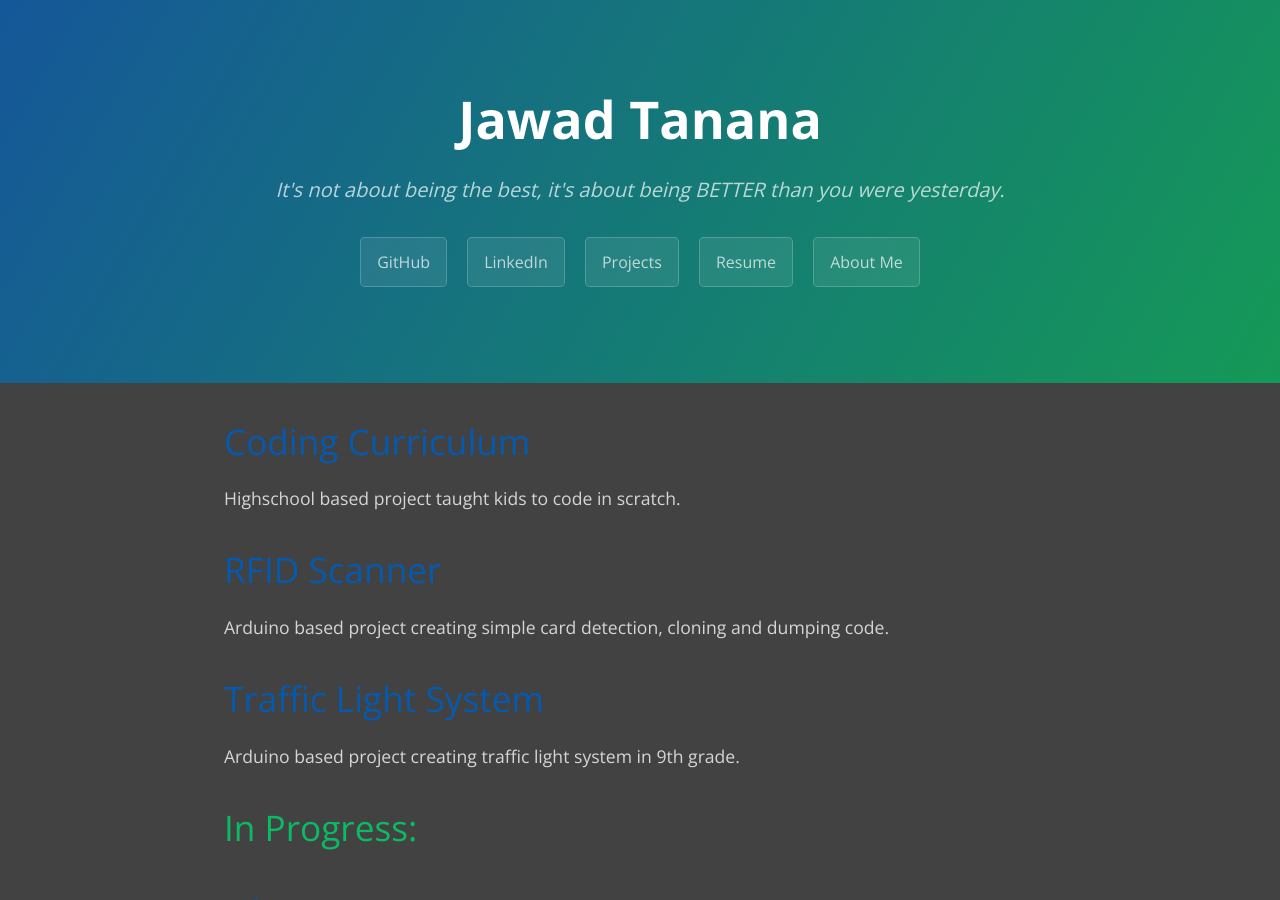
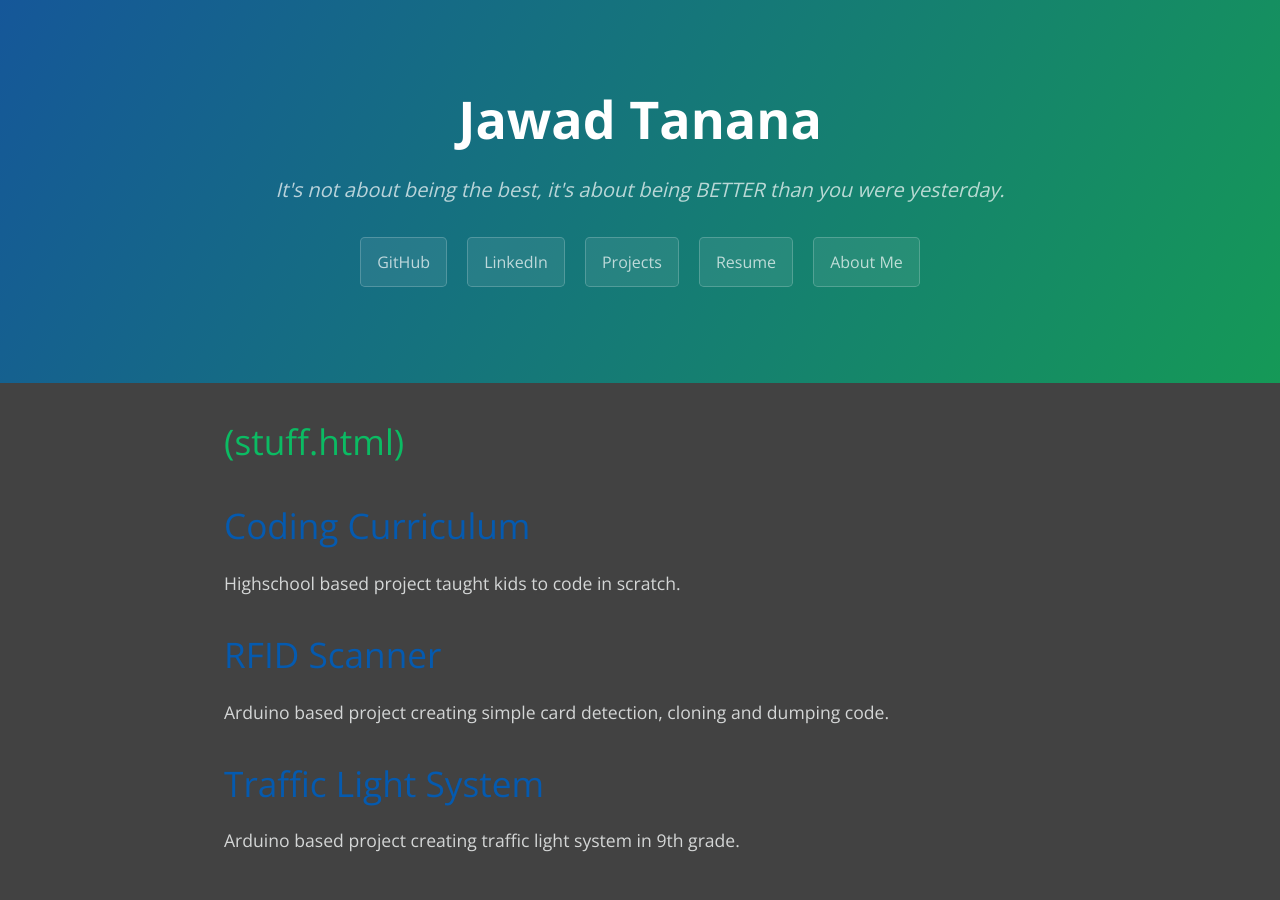
Before and after one commit to joey101/website, a Jekyll site: the page built from index.md, in a window 1280 px wide and 900 px high. Built offline with Jekyll 4.4.1, drawn with Linux system fonts in a browser that asks for light colours.

```diff
--- a/index.md
+++ b/index.md
@@ -2,6 +2,8 @@
 layout: default
 title: Jawad Tanana
 ---
+
+# (stuff.html)
 
 # [Coding Curriculum](/projects/coding_curriculum.html)
 
```
